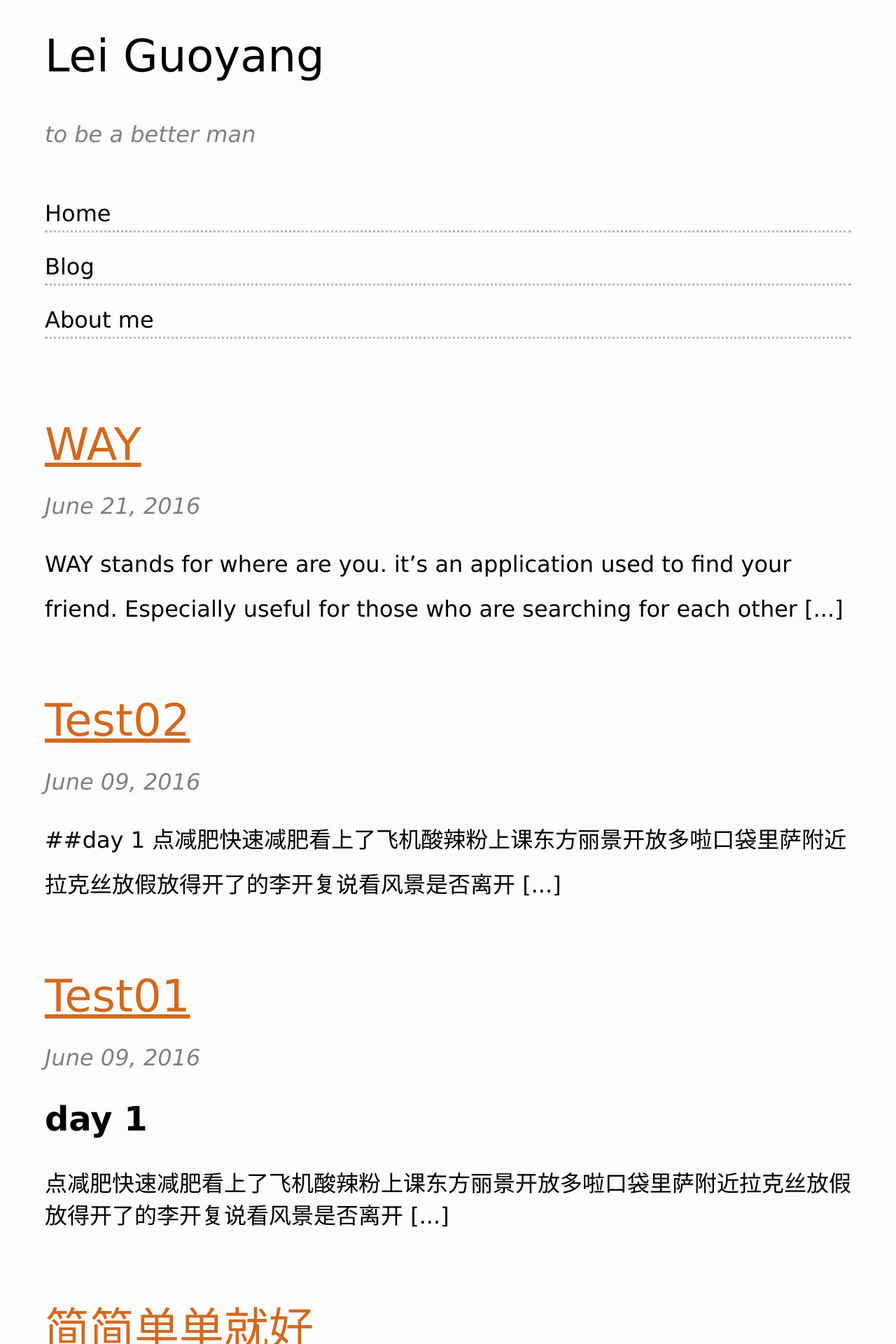
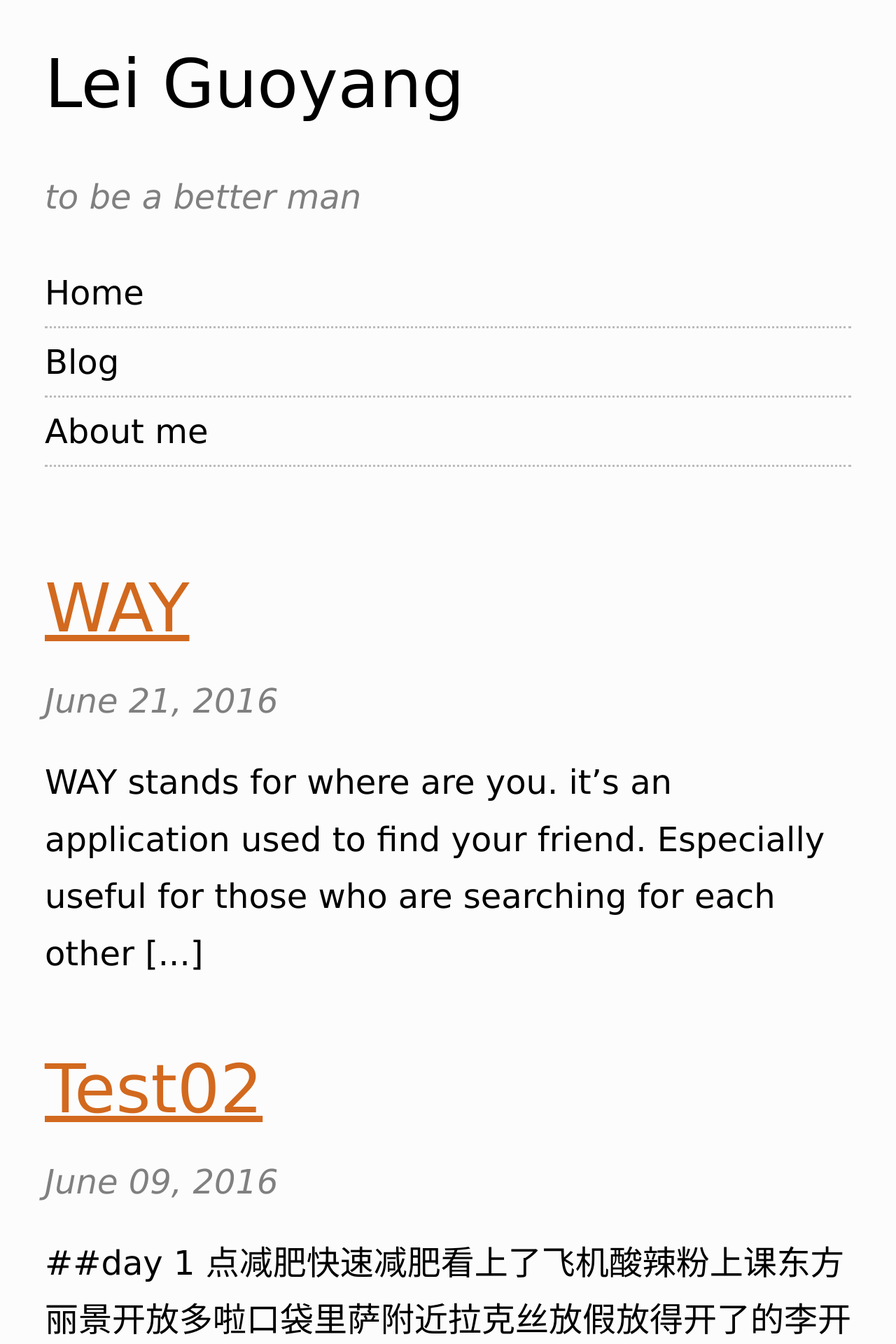
Before and after one commit to leiguoyang/leiguoyang.github.io, a Jekyll site: the page built from index.html, in a window 1280 px wide. Shown: the top 1920 px of the page at 70% size. Built offline with Jekyll 4.4.1, drawn with Linux system fonts in a browser that asks for light colours.

Commit message:
enlarge the font size and narrow the line height, and modify the padding in navigation bar

```diff
--- a/css/link.css
+++ b/css/link.css
@@ -7,7 +7,7 @@ nav a {
   display: block;
   text-decoration: none;
   border-bottom: 3px dotted #bbb;
-  padding: 30px 0px 5px 0px;
+  padding: 20px 0;
   color: black;
 }
 
--- a/css/main.css
+++ b/css/main.css
@@ -1,5 +1,5 @@
 body {
-  font: xx-large Verdana, sans-serif;
+  font: 48px Verdana, sans-serif;
   color: black;
   background-color: #fcfcfc;
   margin: 0px;
@@ -51,5 +51,5 @@ footer {
 }
 
 p {
-  line-height: 2em;
+  line-height: 1.7em;
 }
```
